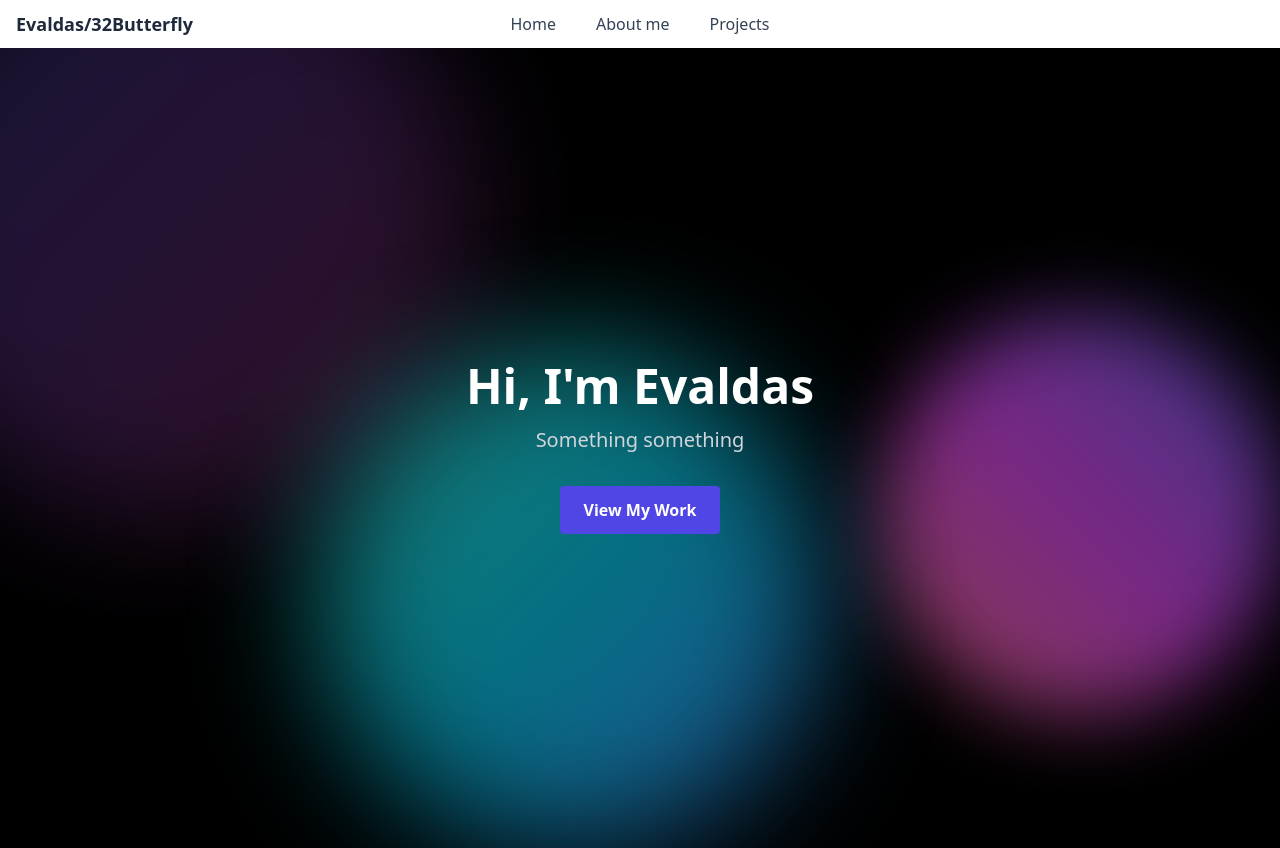
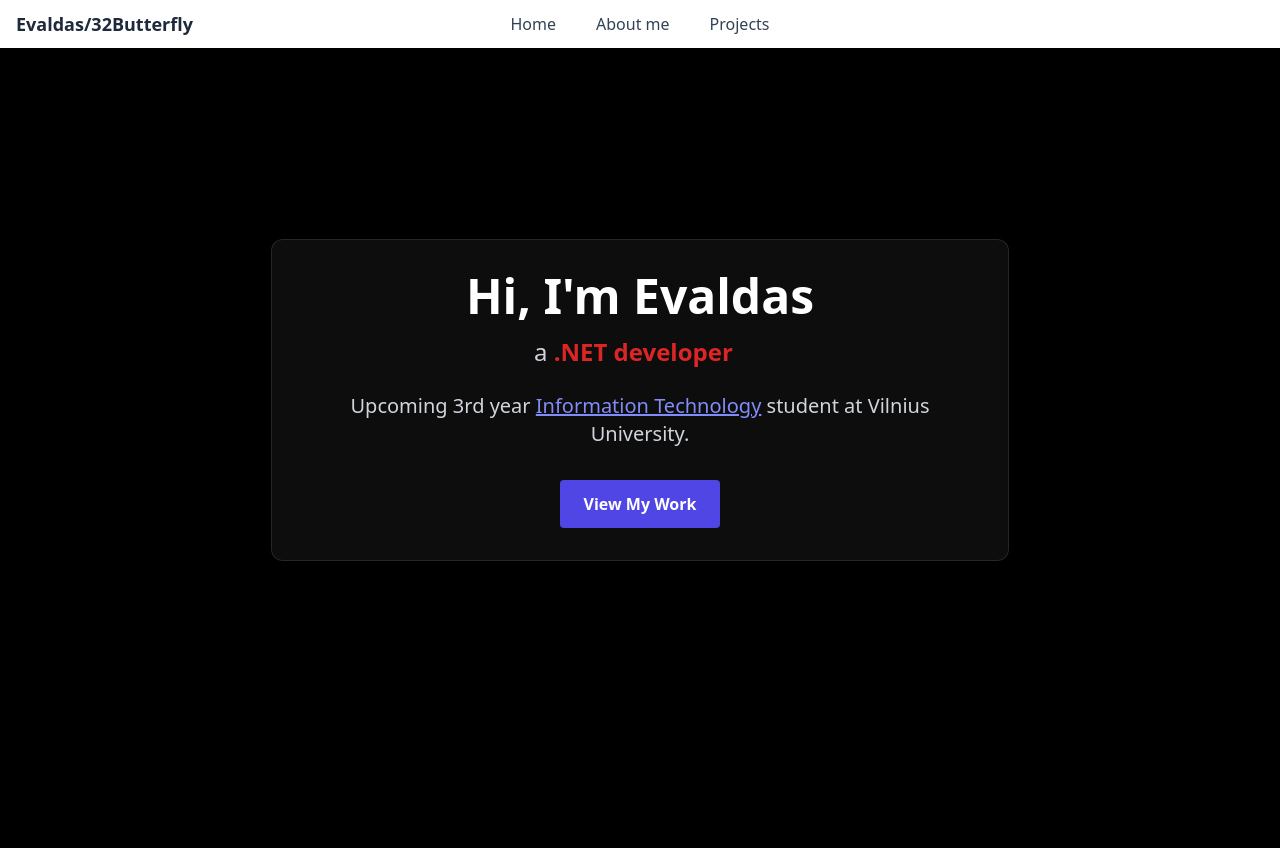
Before and after one commit to 32Butterfly/portfolio, a React (Create React App) app: page /#/ in a window 1280 px wide. Built offline with nearby package versions, Linux system fonts and the light colour scheme.

Commit message:
Delete old animations. Input type animation and remove not needed file

```diff
--- a/package.json
+++ b/package.json
@@ -14,6 +14,7 @@
     "react-dom": "^19.1.0",
     "react-router-dom": "^7.6.3",
     "react-scripts": "5.0.1",
+    "react-simple-typewriter": "^5.0.1",
     "web-vitals": "^2.1.4"
   },
   "scripts": {
--- a/src/pages/Home.js
+++ b/src/pages/Home.js
@@ -1,8 +1,42 @@
-import LandingCard from './LandingCard';
+import { Typewriter } from 'react-simple-typewriter';
 
 function Home() {
   return (
-    <LandingCard/>
+    <div className="relative min-h-screen flex flex-col items-center justify-center bg-black text-white overflow-hidden">
+
+        <div className="z-10 text-center px-4 -translate-y-12">
+          <div className="bg-white/5 backdrop-blur-md border border-white/10 rounded-xl p-8 shadow-lg">
+            <h1 className="text-4xl md:text-5xl font-bold select-none animate-flyIn">Hi, I'm Evaldas</h1>
+            <h1 className="text-xl md:text-2xl mt-4 text-gray-300 animate-flyIn">
+              a{' '}
+              <span className="text-red-600 font-semibold">
+                <Typewriter
+                  words={['frontend developer', '.NET developer', 'tech enthusiast']}
+                  loop={0}
+                  cursor
+                  cursorStyle="|"
+                  typeSpeed={80}
+                  deleteSpeed={50}
+                  delaySpeed={1500}
+                />
+              </span>
+            </h1>
+            <p className="mt-6 text-lg md:text-xl text-gray-300 max-w-2xl mx-auto select-none animate-flyIn">
+            Upcoming 3rd year{' '}
+              <a href="https://www.vu.lt/studijos/stojantiesiems/bakalauro-studiju-sarasas/informacines-technologijos"
+              className="text-indigo-400 underline hover:text-indigo-300"
+              target="_blank"
+              rel="noopener noreferrer">
+              Information Technology
+              </a>
+            {' '}student at Vilnius University.
+            </p>
+            <button className="mt-8 px-6 py-3 bg-indigo-600 hover:bg-indigo-700 text-white font-semibold rounded transition ">
+            View My Work
+            </button>
+        </div>
+      </div>
+    </div>
   );
 }
 
--- a/src/pages/LandingCard.js
+++ /dev/null
@@ -1,22 +0,0 @@
- function Card() {
-  return (
-    <div className="relative min-h-screen flex flex-col items-center justify-center bg-black text-white overflow-hidden">
-
-      <div className="absolute -top-32 -left-32 w-[600px] h-[600px] bg-gradient-to-br from-indigo-500 via-purple-500 to-pink-500 opacity-30 rounded-full blur-3xl animate-slowPulse" />
-      <div className="absolute top-1/3 right-0 w-[400px] h-[400px] bg-gradient-to-tr from-rose-400 via-fuchsia-500 to-indigo-500 opacity-20 rounded-full blur-2xl animate-mediumPulse" />
-      <div className="absolute bottom-0 left-1/4 w-[500px] h-[500px] bg-gradient-to-tl from-blue-500 via-cyan-500 to-teal-400 opacity-20 rounded-full blur-3xl animate-fastPulse" />
-
-        <div className="z-10 text-center px-4">
-            <h1 className="text-4xl md:text-5xl font-bold">Hi, I'm Evaldas</h1>
-            <p className="mt-4 text-lg md:text-xl text-gray-300 max-w-xl mx-auto">
-            Something something
-            </p>
-            <button className="mt-8 px-6 py-3 bg-indigo-600 hover:bg-indigo-700 text-white font-semibold rounded transition">
-            View My Work
-            </button>
-        </div>
-    </div>
-  );
-}
-
-export default Card;
--- a/src/pages/Navbar.js
+++ b/src/pages/Navbar.js
@@ -10,7 +10,7 @@ function Navbar() {
   return (
     <nav className="relative h-12 flex items-center px-4">
       <div className="absolute left-4">
-        <a className="text-lg font-semibold text-slate-800">Evaldas/32Butterfly</a>
+        <a href="/" className="text-lg font-semibold text-slate-800 select-none">Evaldas/32Butterfly</a>
       </div>
       <div className="mx-auto flex space-x-4">
       {navItems.map((item) => (
--- a/tailwind.config.js
+++ b/tailwind.config.js
@@ -6,23 +6,13 @@ module.exports = {
   theme: {
      extend: {
       keyframes: {
-        slowPulse: {
-          '0%, 100%': { opacity: '0.2' },
-          '50%': { opacity: '0.4' },
-        },
-        mediumPulse: {
-          '0%, 100%': { opacity: '0.3' },
-          '50%': { opacity: '0.6' },
-        },
-        fastPulse: {
-          '0%, 100%': { opacity: '0.4' },
-          '50%': { opacity: '0.8' },
+        flyIn: {
+          '0%': { transform: 'translateY(-80px)', opacity: '0' },
+          '100%': { transform: 'translateY(0)', opacity: '1' },
         },
       },
       animation: {
-        slowPulse: 'slowPulse 6s ease-in-out infinite',
-        mediumPulse: 'mediumPulse 4s ease-in-out infinite',
-        fastPulse: 'fastPulse 2s ease-in-out infinite',
+        flyIn: 'flyIn 1.6s ease-out forwards',
       },
     },
   },
```
Also changed, not shown: 1 other file (tests, documents, lock files or other folders).
